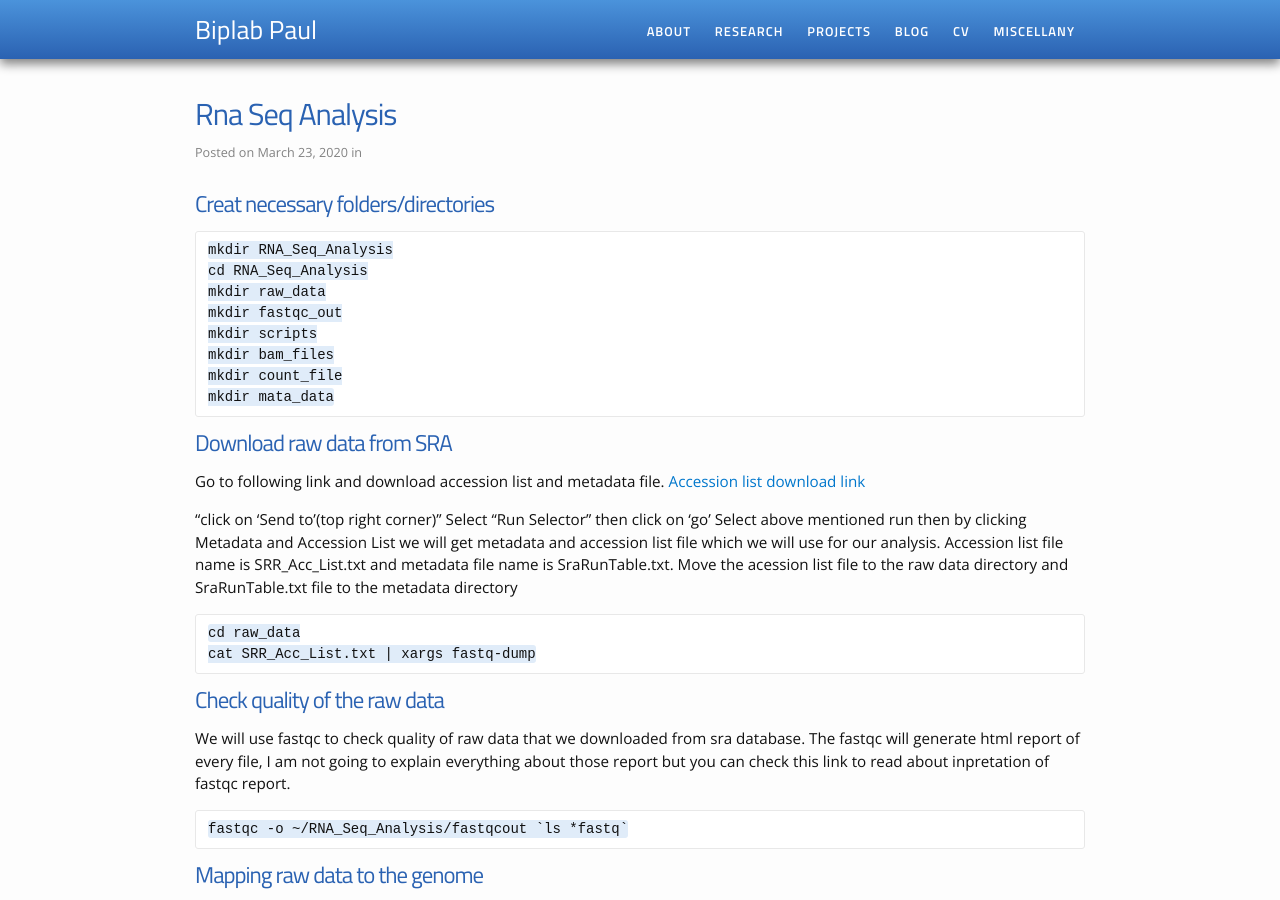
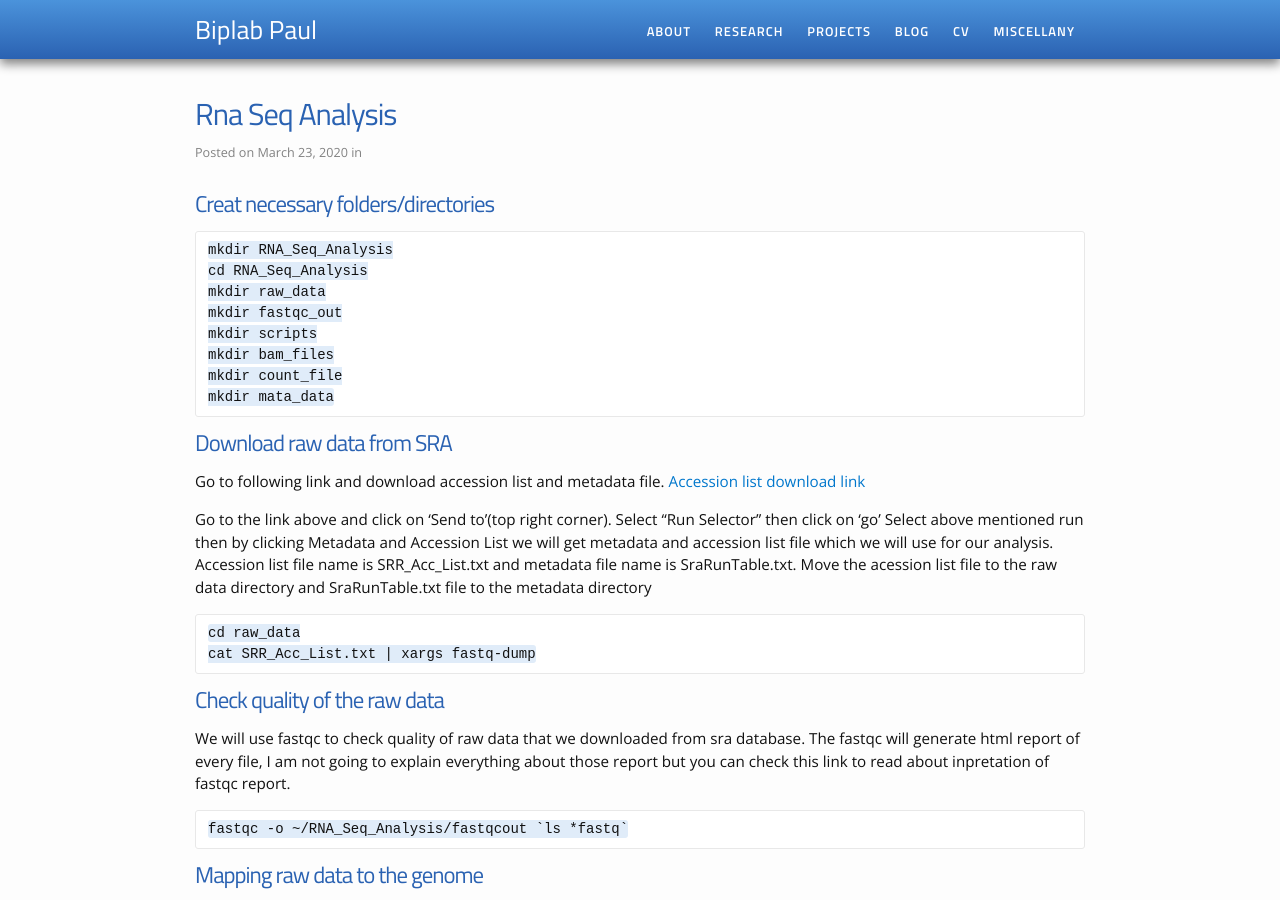
Before and after one commit to biplabua/biplabua.github.io, a Jekyll site: the page built from _posts/2020-03-23-RNA-Seq-Analysis.markdown, in a window 1280 px wide and 900 px high. Built offline with Jekyll 4.4.1, drawn with Linux system fonts in a browser that asks for light colours; our own code applies the rules of GitHub Pages for plain Markdown files.

Commit message:
Alignment

````diff
--- a/_posts/2020-03-23-RNA-Seq-Analysis.markdown
+++ b/_posts/2020-03-23-RNA-Seq-Analysis.markdown
@@ -13,7 +13,7 @@ mkdir mata_data
 Go to following link and download accession list and metadata file.
 [Accession list download link](https://www.ncbi.nlm.nih.gov/sra?linkname=bioproject_sra_all&from_uid=272684)
 
-“click on 'Send to'(top right corner)”  Select “Run Selector”  then click on 'go' Select above mentioned run then by clicking Metadata and Accession List we will get metadata and accession list file which we will use for our analysis. Accession list file name is SRR_Acc_List.txt and metadata file name is SraRunTable.txt.
+Go to the link above and click on 'Send to'(top right corner). Select “Run Selector”  then click on 'go' Select above mentioned run then by clicking Metadata and Accession List we will get metadata and accession list file which we will use for our analysis. Accession list file name is SRR_Acc_List.txt and metadata file name is SraRunTable.txt.
 Move the acession list file to the raw data directory and SraRunTable.txt file to the metadata directory
 
 ```
````
